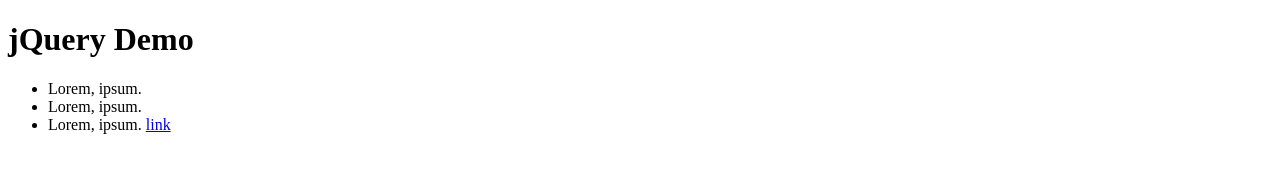
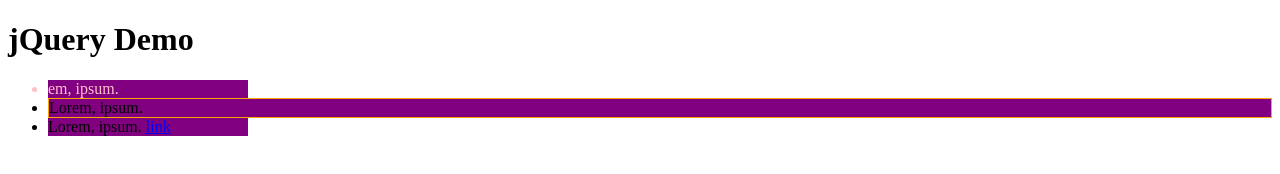
Before and after one commit to TheoOliveira/Frontend-Bootcamp-Udemy, a plain HTML site: page jquery/index.html in a window 1280 px wide. Drawn offline with nearby package versions, Linux system fonts and the light colour scheme.

Commit message:
jquery class

```diff
--- a/jquery/index.html
+++ b/jquery/index.html
@@ -10,11 +10,12 @@
 
     <h1>jQuery Demo</h1>
     <ul>
-        <li>Lorem, ipsum.</li>
-        <li id="example">Lorem, ipsum.</li>
-        <li>Lorem, ipsum. <a href="#">link</a> </li>
+        <li class="highlight">em, ipsum.</li>
+        <li id="third">Lorem, ipsum.</li>
+        <li class="highlight">Lorem, ipsum. <a href="#">link</a> </li>
 
     </ul>
     <script src="https://code.jquery.com/jquery-3.4.1.js"></script>
+    <script src="script.js"></script>
 </body>
 </html>
--- /dev/null
+++ b/jquery/script.js
@@ -0,0 +1,4 @@
+$('li').css('background-color', 'purple');
+$('.highlight').css('width','200px');
+$('#third').css('border','solid 1px orange');
+$('li:first-of-type').css('color', 'pink');
```
